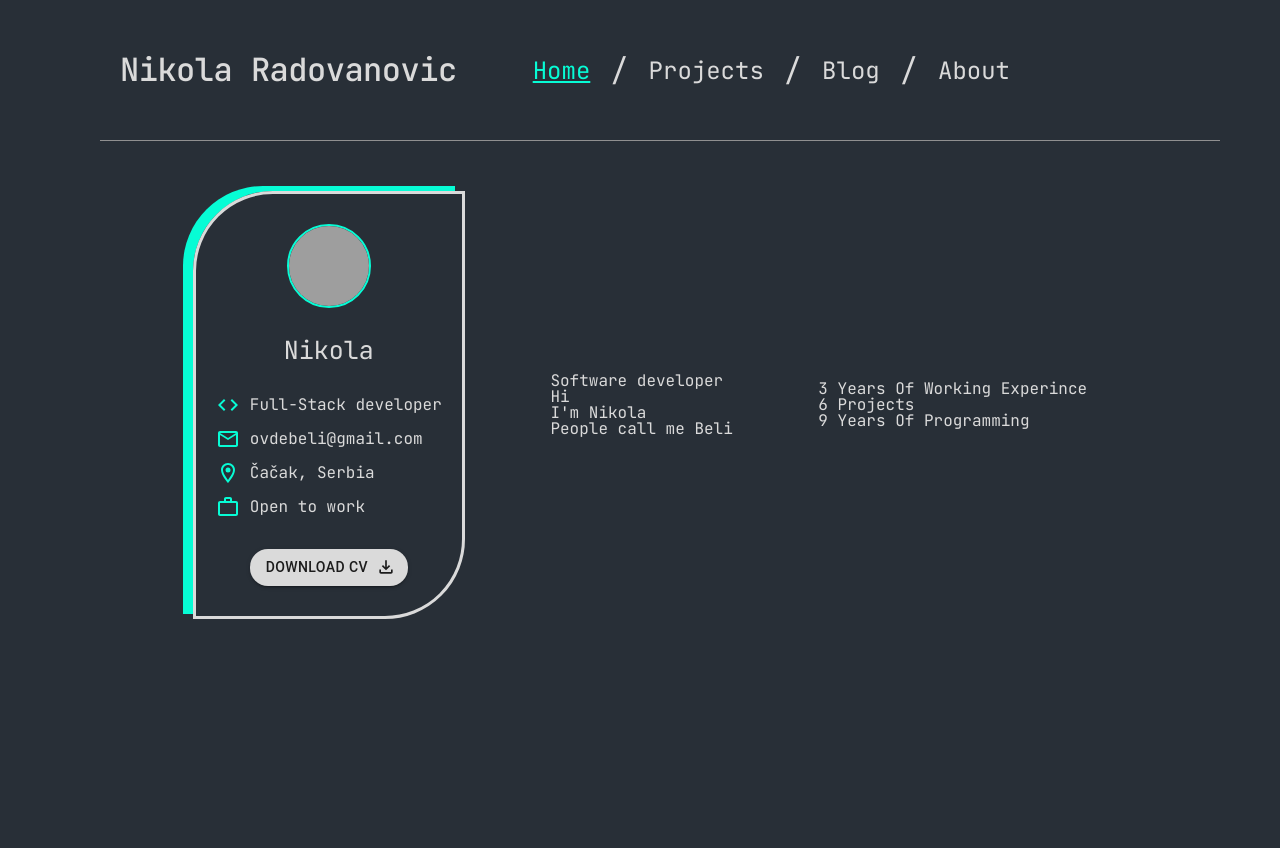
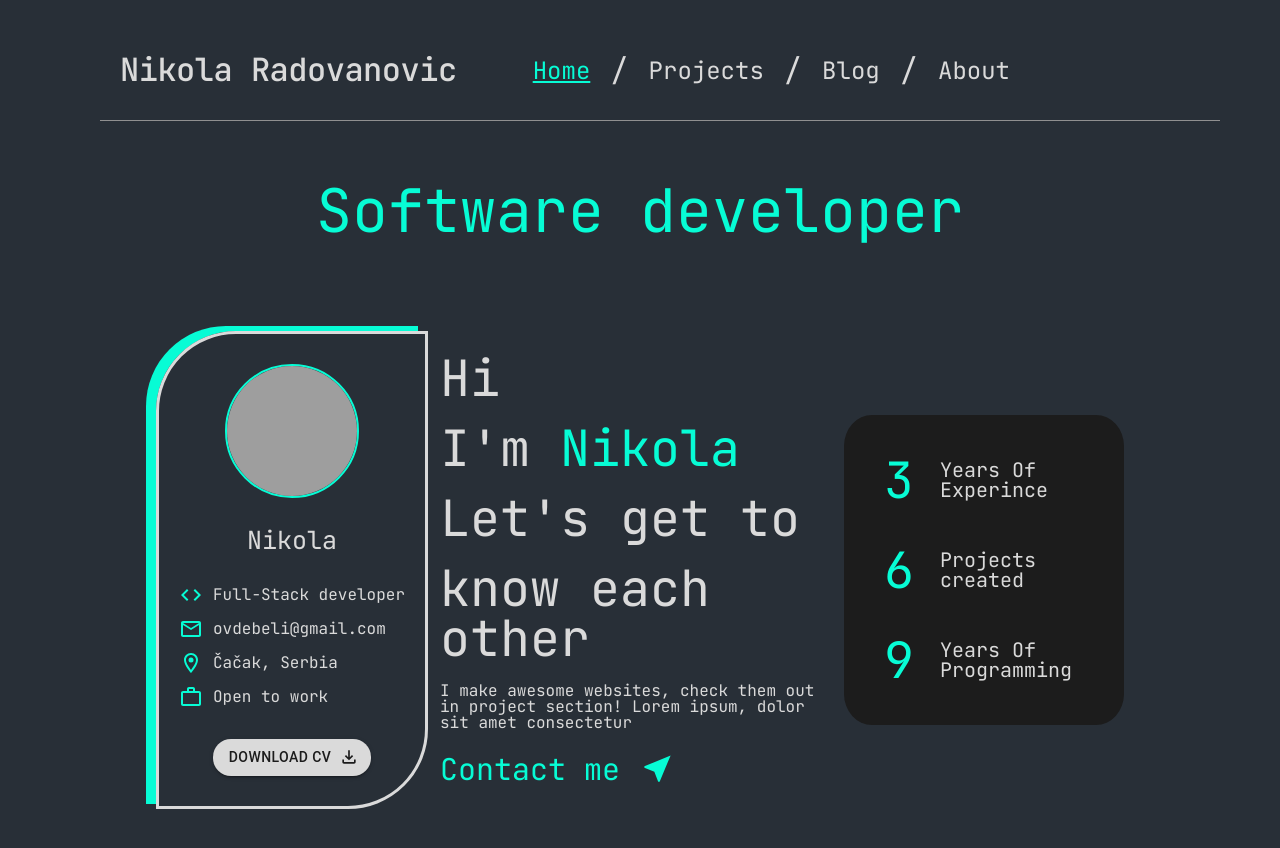
Before and after one commit to nikolaradovanov/portfolio-website, a React (Vite) app: page / in a window 1280 px wide. Shown: the top 848 px of the page. Before the commit the page ends 800 px from the top, so only its background shows below. Built offline with nearby package versions, Linux system fonts and the light colour scheme; grey boxes are pictures that could not be loaded; some icons are missing.

Commit message:
Finished home section

```diff
--- a/src/features/Home/index.tsx
+++ b/src/features/Home/index.tsx
@@ -6,18 +6,21 @@ import {
   EmailOutlined,
   FileDownloadOutlined,
   LocationOnOutlined,
+  NearMe,
   WorkOutline,
 } from "@mui/icons-material";
 
 export const Home = () => {
   return (
+    <>
+      <div className={Styles.title}><h1>Software developer</h1></div>
       <div className={Styles.container}>
         <div className={Styles.leftSide}>
           <Avatar
             alt="MyPhoto"
             src={AvatarImg}
             className={Styles.avatar}
-          sx={{ width: 80, height: 80 }}
+            sx={{ width: 130, height: 130 }}
           />
           <p className={Styles.cardName}>Nikola</p>
           <div className={Styles.cardItemsContainer}>
@@ -43,16 +46,37 @@ export const Home = () => {
           </Button>
         </div>
         <div className={Styles.centralContent}>
-        <h1>Software developer</h1>
+          <div className={Styles.mainText}>
             <h2>Hi</h2>
-        <h2>I'm Nikola</h2>
-        <h2>People call me Beli</h2>
+          </div>
+          <div className={Styles.mainText}>
+            <h2>I'm <span className={Styles.mainTextName}>Nikola</span></h2>
+          </div>
+          <div className={Styles.mainText}>
+            <h2>Let's get to</h2>
+          </div>
+          <div className={Styles.mainText}>
+            <h2>know each other</h2>
+          </div>
+          <div className={Styles.subText}>
+            <p>
+            I make awesome websites, check them out in  project section! Lorem ipsum, dolor sit amet consectetur
+          </p>
+          </div>
+          <div className={Styles.contactText}>
+            <p>
+              Contact me
+            </p>
+            <NearMe fontSize="large"></NearMe>
+          </div>
+
         </div>
         <div className={Styles.rightSide}>
-        <div>3 Years Of Working Experince</div>
-        <div>6 Projects</div>
-        <div>9 Years Of Programming</div>
+          <div className={Styles.textItem}><div className={Styles.yearsTextNumber}>3</div><div className={Styles.yearsText}>Years Of Experince</div></div>
+          <div className={Styles.textItem}><div className={Styles.yearsTextNumber}>6</div><div className={Styles.yearsText}>Projects created</div></div>
+          <div className={Styles.textItem}><div className={Styles.yearsTextNumber}>9</div><div className={Styles.yearsText}>Years Of Programming</div></div>
         </div>
       </div>
+    </>
   );
 };
--- a/src/features/Home/style.module.css
+++ b/src/features/Home/style.module.css
@@ -1,3 +1,11 @@
+.title {
+  margin: 60px auto 40px auto;
+  width: fit-content;
+}
+.title h1{
+  font-size: 60px;
+  color: var(--primary);
+}
 .container {
   padding: 50px;
   display: flex;
@@ -52,10 +60,60 @@
   fill: var(--primary)
 }
 
-.container .rightSide {
-
+.container .centralContent {
+  flex-direction: column;
+  display: flex;
+  gap: 20px;
+  width: 40%;
 }
 
-.container .centralContent {
+.container .centralContent .mainText {
+  font-size: 50px;
+}
 
+.container .centralContent .mainTextName {
+  color: var(--primary);
 }
+
+.container .centralContent .contactText {
+  display: flex;
+  gap: 20px;
+  align-items: center;
+}
+
+.container .centralContent .contactText p {
+  color: var(--primary);
+  font-size: 30px;
+}
+
+.container .centralContent .contactText svg {
+  color: var(--primary);
+}
+
+.container .rightSide {
+  display: flex;
+  flex-direction: column;
+  width: 200px;
+  gap: 40px;
+  padding: 40px;
+  background-color: var(--black);
+  border-radius: 10%;
+}
+.container .rightSide .textItem {
+  display: flex;
+  gap:20px;
+  align-items: center;
+}
+
+.container .rightSide .textItem .yearsText{
+  width: 80%;
+  height: fit-content;
+  font-size: 20px;
+  color: var(--white);
+}
+
+.container .rightSide .textItem .yearsTextNumber{
+  font-size: 50px;
+  color: var(--primary);
+  width: 20%;
+}
--- a/src/features/Navigation/style.module.css
+++ b/src/features/Navigation/style.module.css
@@ -1,7 +1,7 @@
 .navContainer {
   height: 100px;
   width: 100%;
-  padding: 20px;
+  padding: 20px 20px 0px 20px;
   display: flex;
   align-items: center;
   justify-content: space-between;
--- /dev/null
+++ b/src/features/Projects/index.tsx
@@ -0,0 +1,9 @@
+import Styles from "./style.module.css";
+
+export const Projects = () => {
+    return (
+        <>
+
+        </>
+     );
+};
--- /dev/null
+++ b/src/features/Skills/index.tsx
@@ -0,0 +1,8 @@
+import Styles from "./style.module.css";
+
+export const Skills = () => {
+    return (
+        <>
+        </>
+     );
+};
--- a/src/index.css
+++ b/src/index.css
@@ -6,8 +6,8 @@
 
 :root {
 	--bg: #282F37;
-  --primary: #07FCD5;
-  --secondary: #A4FEFE;
+  	--primary: #07FCD5;
+  	--secondary: #A4FEFE;
 	--white: #DADADA;
 	--black: #1C1C1C;
 	--gray: #909090;
--- a/src/pages/HomePage.tsx
+++ b/src/pages/HomePage.tsx
@@ -1,11 +1,15 @@
 import { Home } from "../features/Home";
 import { NavigationBar } from "../features/Navigation";
+import { Skills } from "../features/Skills";
+import { Projects } from "../features/Projects";
 
 export function HomePage() {
   return (
     <>
       <NavigationBar />
       <Home />
+      <Skills />
+      <Projects />
     </>
   );
 }
```
Also changed, not shown: src/features/Projects/style.module.css (added), src/features/Skills/style.module.css (added). Lines whose indentation alone changed are shown as unchanged.
